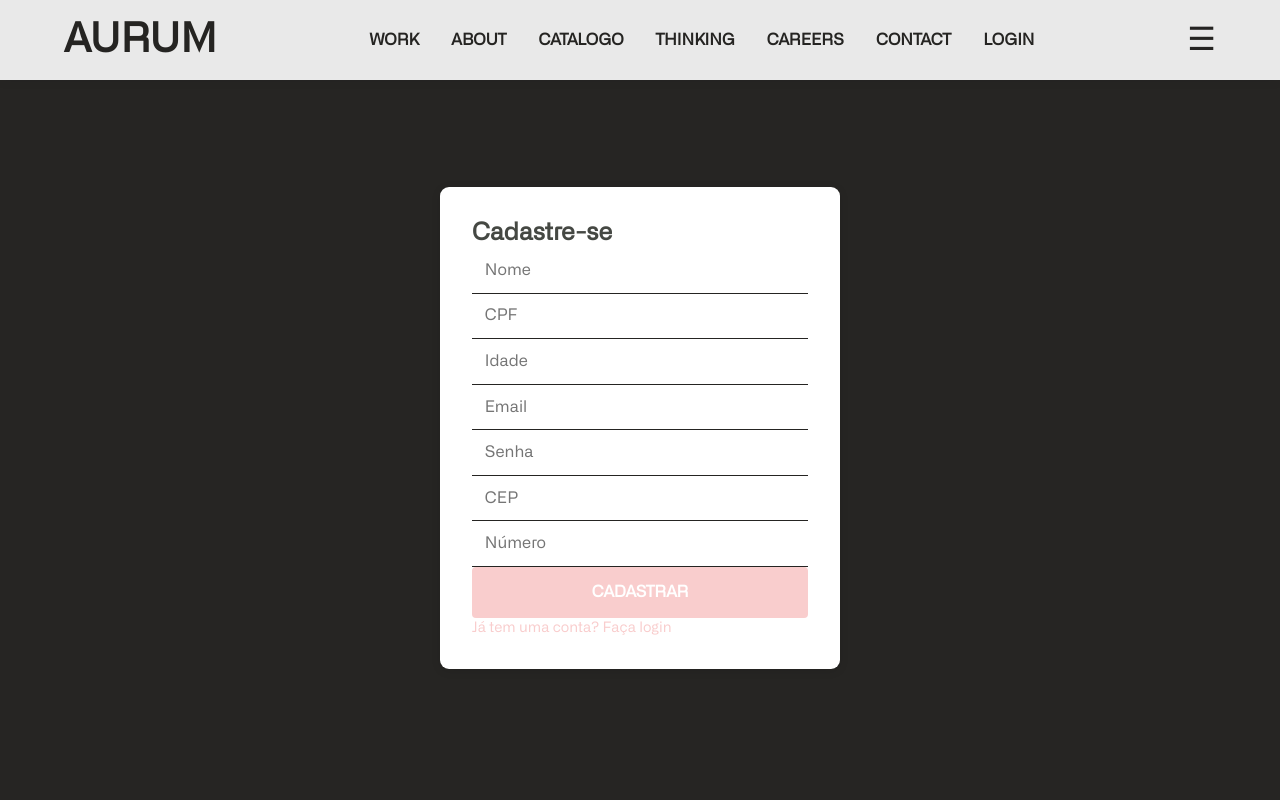
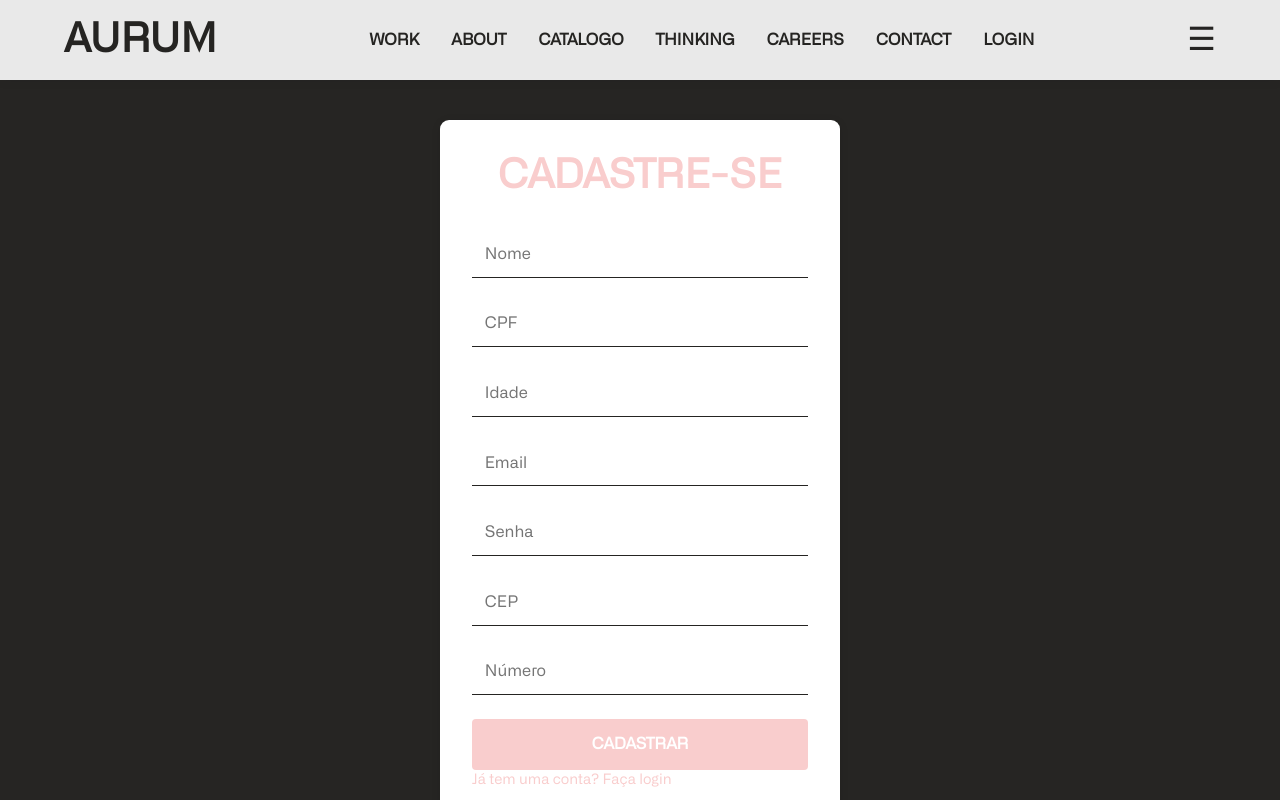
Before and after one commit to guilhermesantossousadev/aurum-ecommerce, a React (Vite) app: page /register in a window 1280 px wide. Shown: the top 800 px of the page. Built offline with nearby package versions, Linux system fonts and the light colour scheme.

Commit message:
Update Auth.css

```diff
--- a/src/styles/Auth.css
+++ b/src/styles/Auth.css
@@ -30,6 +30,14 @@
   border-radius: 9px;
   box-shadow: 0 2px 10px rgba(0, 0, 0, 0.1);
 }
+
+.Auth__title {
+  font-size: 2.5rem;
+  font-weight: 600;
+  color: var(--text-color);
+  text-transform: var(--text-transform);
+  text-align: center;
+  margin-bottom: 2rem;
 }
 
 .Auth__form {
```
